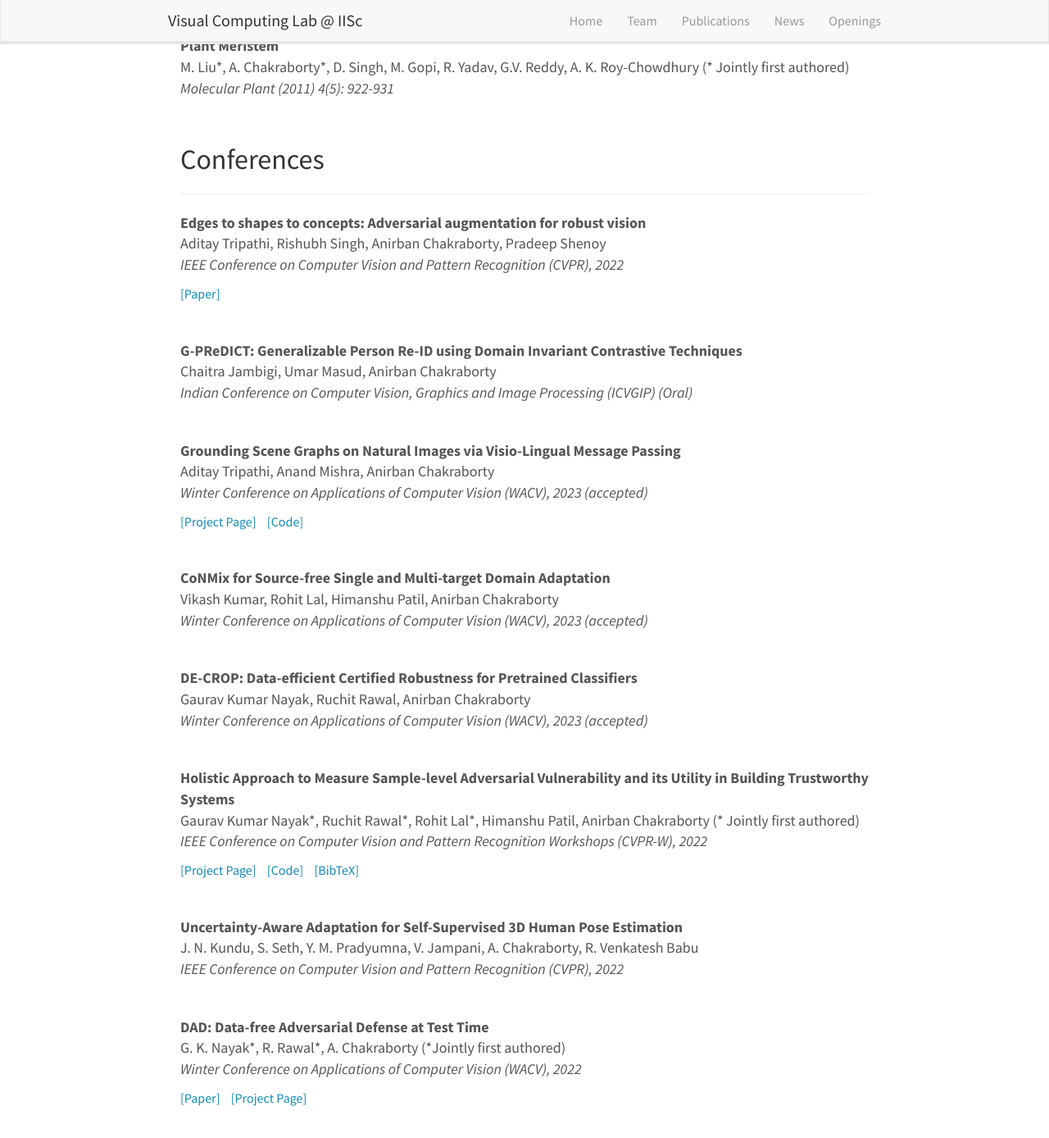
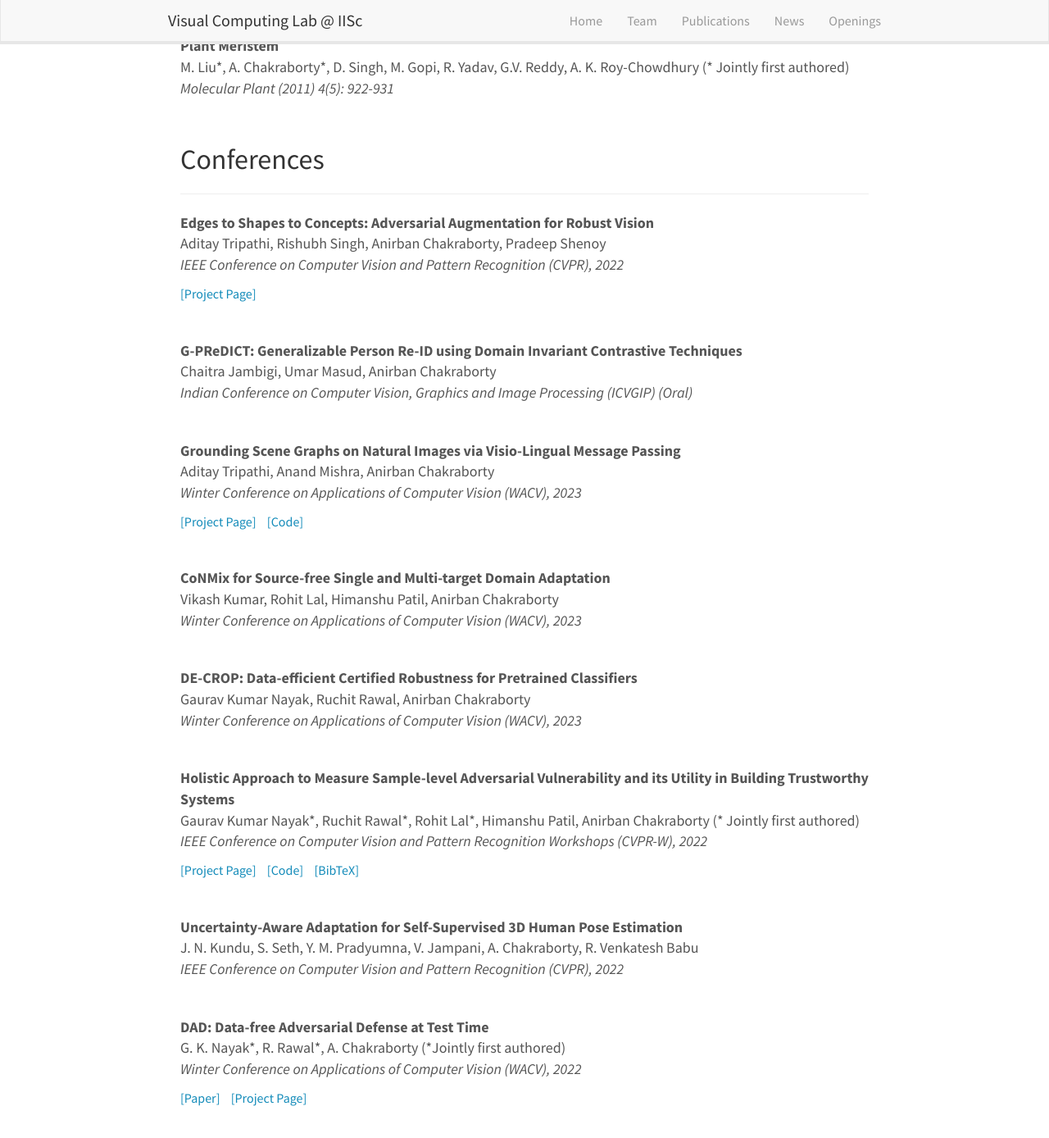
Before and after one commit to vcl-iisc/vclab-website, a Jekyll site: the page built from _pages/publications.md, in a window 1280 px wide and 1400 px high, scrolled down 1923 px. Shown: the top 1388 px of the window at 82% size. Built offline with Jekyll 4.4.1, drawn with Linux system fonts in a browser that asks for light colours; nearby versions of some CDN libraries.

```diff
--- a/_data/publications.yml
+++ b/_data/publications.yml
@@ -10,12 +10,12 @@
 
 ################### Coferences and Journals ###################
 
-- paper: "Edges to shapes to concepts: Adversarial augmentation for robust vision"
+- paper: "Edges to Shapes to Concepts: Adversarial Augmentation for Robust Vision"
   author: Aditay Tripathi, Rishubh Singh, Anirban Chakraborty, Pradeep Shenoy
   pub: IEEE Conference on Computer Vision and Pattern Recognition (CVPR), 2022
   type: conference
-  project_page:
-  paper_link: https://arxiv.org/pdf/2211.07277.pdf
+  project_page: https://arxiv.org/abs/2211.07277
+  paper_link:
   code_link:
   bibtex:
 
@@ -30,7 +30,7 @@
 
 - paper: "Grounding Scene Graphs on Natural Images via Visio-Lingual Message Passing"
   author: Aditay Tripathi, Anand Mishra, Anirban Chakraborty
-  pub: Winter Conference on Applications of Computer Vision (WACV), 2023 (accepted)
+  pub: Winter Conference on Applications of Computer Vision (WACV), 2023
   type: conference
   project_page: https://iiscaditaytripathi.github.io/sgl/
   paper_link:
@@ -39,7 +39,7 @@
 
 - paper: "CoNMix for Source-free Single and Multi-target Domain Adaptation"
   author: Vikash Kumar, Rohit Lal, Himanshu Patil, Anirban Chakraborty
-  pub: Winter Conference on Applications of Computer Vision (WACV), 2023 (accepted)
+  pub: Winter Conference on Applications of Computer Vision (WACV), 2023
   type: conference
   project_page:
   paper_link:
@@ -48,7 +48,7 @@
 
 - paper: "DE-CROP: Data-efficient Certified Robustness for Pretrained Classifiers"
   author: Gaurav Kumar Nayak, Ruchit Rawal, Anirban Chakraborty
-  pub: Winter Conference on Applications of Computer Vision (WACV), 2023 (accepted)
+  pub: Winter Conference on Applications of Computer Vision (WACV), 2023
   type: conference
   project_page:
   paper_link:
```
